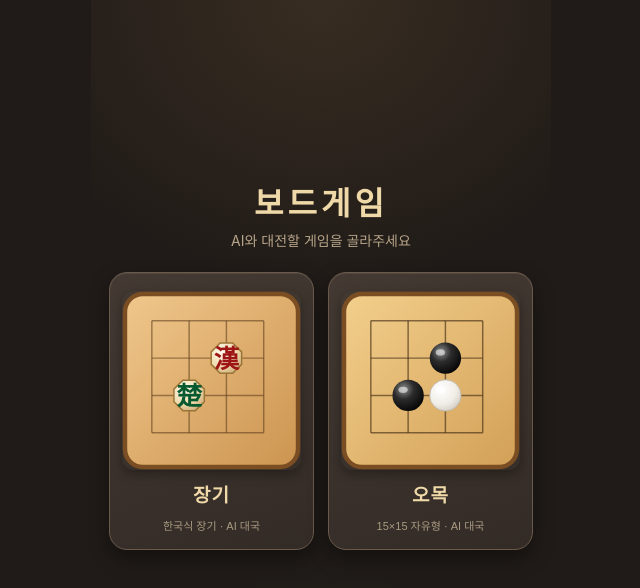
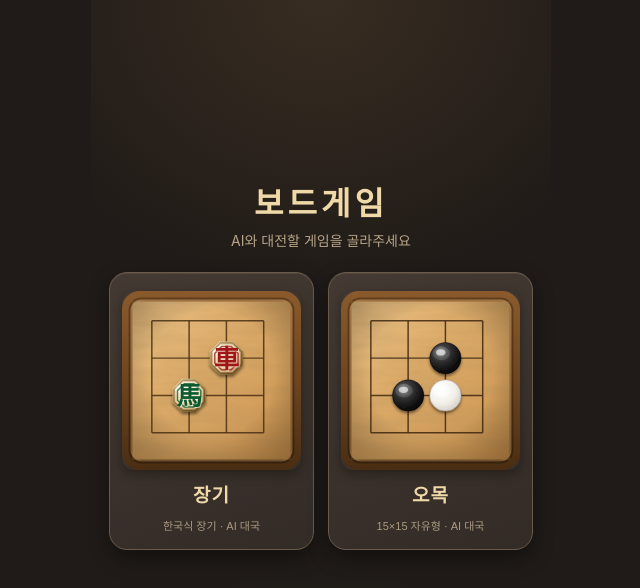
Before and after one commit to uqdaddy/myapp, a React (Vite) app: page / in a window 1280 px wide. Shown: the top 588 px of the page, without its empty margins (319-959 px from the left). Built offline with nearby package versions, Linux system fonts and the light colour scheme.

Commit message:
game-select: match preview boards to real graphics; use Han chariot + Cho horse

```diff
--- a/src/GameSelect.tsx
+++ b/src/GameSelect.tsx
@@ -16,42 +16,140 @@ function octagon(cx: number, cy: number, r: number): string {
   }).join(' ');
 }
 
-// Small SVG preview of a Janggi board with two pieces sitting exactly on grid
-// intersections (pieces are placed on line crossings in Janggi).
+// Shared <defs> replicating the exact look of the real boards (Board.tsx and
+// GomokuBoard.tsx): procedural wood grain, vignette, ivory/glossy stones with
+// bevels and specular sheen. IDs are prefixed `gsp-` to avoid clashing.
+function PreviewDefs() {
+  return (
+    <defs>
+      {/* --- board wood --- */}
+      <linearGradient id="gsp-wood" x1="0" y1="0" x2="0.9" y2="1">
+        <stop offset="0%" stopColor="#f0c78c" />
+        <stop offset="40%" stopColor="#e3b06d" />
+        <stop offset="100%" stopColor="#cc9450" />
+      </linearGradient>
+      <linearGradient id="gsp-border" x1="0" y1="0" x2="0" y2="1">
+        <stop offset="0%" stopColor="#8a5a2c" />
+        <stop offset="50%" stopColor="#6e451f" />
+        <stop offset="100%" stopColor="#4a2d12" />
+      </linearGradient>
+      <radialGradient id="gsp-vignette" cx="50%" cy="45%" r="72%">
+        <stop offset="55%" stopColor="rgba(0,0,0,0)" />
+        <stop offset="100%" stopColor="rgba(55,32,8,0.34)" />
+      </radialGradient>
+      <filter id="gsp-grain" x="0" y="0" width="100%" height="100%">
+        <feTurbulence
+          type="fractalNoise"
+          baseFrequency="0.03 0.14"
+          numOctaves={4}
+          seed={7}
+          stitchTiles="stitch"
+          result="noise"
+        />
+        <feColorMatrix
+          in="noise"
+          type="matrix"
+          values="0 0 0 0 0.42
+                  0 0 0 0 0.27
+                  0 0 0 0 0.10
+                  0 0 0 0.7 0"
+        />
+      </filter>
+
+      {/* --- janggi ivory stone --- */}
+      <radialGradient id="gsp-stoneFace" cx="35%" cy="28%" r="82%">
+        <stop offset="0%" stopColor="#fffdf5" />
+        <stop offset="28%" stopColor="#f9eecf" />
+        <stop offset="68%" stopColor="#e6d0a1" />
+        <stop offset="100%" stopColor="#bd9d68" />
+      </radialGradient>
+      <linearGradient id="gsp-stoneRim" x1="0.15" y1="0" x2="0.85" y2="1">
+        <stop offset="0%" stopColor="#efd9a8" />
+        <stop offset="45%" stopColor="#b8965b" />
+        <stop offset="100%" stopColor="#71531f" />
+      </linearGradient>
+
+      {/* --- gomoku stones --- */}
+      <radialGradient id="gsp-black" cx="36%" cy="30%" r="80%">
+        <stop offset="0%" stopColor="#8f8f8f" />
+        <stop offset="28%" stopColor="#3a3a3a" />
+        <stop offset="70%" stopColor="#141414" />
+        <stop offset="100%" stopColor="#000" />
+      </radialGradient>
+      <radialGradient id="gsp-white" cx="36%" cy="30%" r="82%">
+        <stop offset="0%" stopColor="#ffffff" />
+        <stop offset="55%" stopColor="#f3f0ea" />
+        <stop offset="100%" stopColor="#cfcac2" />
+      </radialGradient>
+
+      <filter id="gsp-shadow" x="-50%" y="-50%" width="200%" height="200%">
+        <feDropShadow dx="0" dy="1.4" stdDeviation="1.1" floodColor="#000" floodOpacity="0.5" />
+      </filter>
+    </defs>
+  );
+}
+
+// Common board frame + surface (wood grain + vignette) shared by both previews.
+function boardFrame() {
+  return (
+    <>
+      {/* outer wooden border */}
+      <rect x="0" y="0" width="120" height="120" rx="12" fill="url(#gsp-border)" />
+      {/* inner bevel */}
+      <rect x="5" y="5" width="110" height="110" rx="8" fill="none" stroke="rgba(0,0,0,0.3)" strokeWidth="1.2" />
+      <rect x="6.2" y="6.2" width="107.6" height="107.6" rx="7" fill="none" stroke="rgba(255,225,170,0.25)" strokeWidth="0.8" />
+      {/* playing surface: base wood + procedural grain + vignette */}
+      <rect x="7" y="7" width="106" height="106" rx="4" fill="url(#gsp-wood)" />
+      <rect x="7" y="7" width="106" height="106" rx="4" filter="url(#gsp-grain)" opacity={0.5} />
+      <rect x="7" y="7" width="106" height="106" rx="4" fill="url(#gsp-vignette)" />
+    </>
+  );
+}
+
+// Janggi preview: real board texture + a Han chariot (車, red) and a Cho horse
+// (馬, green) sitting on grid intersections.
 function JanggiPreview() {
   const lo = GRID[0];
   const hi = GRID[GRID.length - 1];
-  // Pieces on intersections two cells apart so they never overlap.
   const pieces = [
-    { cx: GRID[1], cy: GRID[2], label: '楚', cls: 'gs-p-cho' },
-    { cx: GRID[2], cy: GRID[1], label: '漢', cls: 'gs-p-han' },
+    { cx: GRID[2], cy: GRID[1], label: '車', cls: 'gs-p-han' }, // 한나라 차 (red)
+    { cx: GRID[1], cy: GRID[2], label: '馬', cls: 'gs-p-cho' }, // 초나라 마 (green)
   ];
-  const R = 11;
+  const R = 12;
+  const faceR = R - 1.6;
   return (
     <svg className="gs-prev" viewBox="0 0 120 120" role="img" aria-label="장기">
-      <defs>
-        <linearGradient id="gsjWood" x1="0" y1="0" x2="1" y2="1">
-          <stop offset="0%" stopColor="#f0c78c" />
-          <stop offset="100%" stopColor="#cc9450" />
-        </linearGradient>
-        <radialGradient id="gsjFace" cx="35%" cy="30%" r="80%">
-          <stop offset="0%" stopColor="#fffbf0" />
-          <stop offset="60%" stopColor="#f0dcae" />
-          <stop offset="100%" stopColor="#cba873" />
-        </radialGradient>
-      </defs>
-      <rect x="2" y="2" width="116" height="116" rx="12" fill="url(#gsjWood)" stroke="#7a4e22" strokeWidth="3" />
+      <PreviewDefs />
+      {boardFrame()}
       {/* grid: horizontal + vertical lines at the SAME coordinates */}
       {GRID.map((p) => (
         <g key={p}>
-          <line x1={lo} y1={p} x2={hi} y2={p} stroke="#5a3a18" strokeWidth="1" opacity="0.55" />
-          <line x1={p} y1={lo} x2={p} y2={hi} stroke="#5a3a18" strokeWidth="1" opacity="0.55" />
+          <line x1={lo} y1={p} x2={hi} y2={p} stroke="#4a2f14" strokeWidth="1" opacity="0.85" />
+          <line x1={p} y1={lo} x2={p} y2={hi} stroke="#4a2f14" strokeWidth="1" opacity="0.85" />
         </g>
       ))}
       {/* octagonal pieces centered on intersections */}
       {pieces.map((s) => (
-        <g key={s.label}>
-          <polygon points={octagon(s.cx, s.cy, R)} fill="url(#gsjFace)" stroke="#9a7538" strokeWidth="1" />
+        <g key={s.label} filter="url(#gsp-shadow)">
+          {/* wooden rim */}
+          <polygon points={octagon(s.cx, s.cy, R)} fill="url(#gsp-stoneRim)" />
+          {/* dark seam */}
+          <polygon points={octagon(s.cx, s.cy, faceR + 0.7)} fill="none" stroke="rgba(70,45,15,0.45)" strokeWidth="0.6" />
+          {/* ivory face */}
+          <polygon points={octagon(s.cx, s.cy, faceR)} fill="url(#gsp-stoneFace)" stroke="rgba(120,85,40,0.5)" strokeWidth="0.5" />
+          {/* specular sheen */}
+          <ellipse cx={s.cx - R * 0.28} cy={s.cy - R * 0.34} rx={R * 0.5} ry={R * 0.32} fill="rgba(255,255,255,0.45)" />
+          {/* engraved inner ring in side color */}
+          <polygon
+            points={octagon(s.cx, s.cy, R - 3.6)}
+            fill="none"
+            stroke={s.cls === 'gs-p-han' ? 'rgba(158,21,21,0.75)' : 'rgba(7,90,48,0.75)'}
+            strokeWidth="1"
+          />
+          {/* emboss + colored glyph */}
+          <text x={s.cx + 0.5} y={s.cy + 1} className="gs-glyph gs-p-emboss" textAnchor="middle" dominantBaseline="central">
+            {s.label}
+          </text>
           <text x={s.cx} y={s.cy + 0.5} className={`gs-glyph ${s.cls}`} textAnchor="middle" dominantBaseline="central">
             {s.label}
           </text>
@@ -61,12 +159,12 @@ function JanggiPreview() {
   );
 }
 
-// Small SVG preview of a Gomoku board with non-overlapping black/white stones
-// sitting on grid intersections (diameter < grid gap, so they never touch).
+// Gomoku preview: real board texture + glossy black/white stones on grid
+// intersections (diameter < grid gap, so they never overlap).
 function GomokuPreview() {
   const lo = GRID[0];
   const hi = GRID[GRID.length - 1];
-  const R = 10.5; // diameter 21 < gap 25 -> clear space between adjacent stones
+  const R = 10.5;
   const stones: { cx: number; cy: number; color: 'black' | 'white' }[] = [
     { cx: GRID[1], cy: GRID[2], color: 'black' },
     { cx: GRID[2], cy: GRID[2], color: 'white' },
@@ -74,45 +172,39 @@ function GomokuPreview() {
   ];
   return (
     <svg className="gs-prev" viewBox="0 0 120 120" role="img" aria-label="오목">
-      <defs>
-        <linearGradient id="gsgWood" x1="0" y1="0" x2="1" y2="1">
-          <stop offset="0%" stopColor="#f2cf8c" />
-          <stop offset="100%" stopColor="#d3a057" />
-        </linearGradient>
-        <radialGradient id="gsgBlack" cx="36%" cy="30%" r="80%">
-          <stop offset="0%" stopColor="#8f8f8f" />
-          <stop offset="40%" stopColor="#2c2c2c" />
-          <stop offset="100%" stopColor="#000" />
-        </radialGradient>
-        <radialGradient id="gsgWhite" cx="36%" cy="30%" r="82%">
-          <stop offset="0%" stopColor="#ffffff" />
-          <stop offset="60%" stopColor="#f0ede6" />
-          <stop offset="100%" stopColor="#cbc6bd" />
-        </radialGradient>
-      </defs>
-      <rect x="2" y="2" width="116" height="116" rx="12" fill="url(#gsgWood)" stroke="#7a4e22" strokeWidth="3" />
+      <PreviewDefs />
+      {boardFrame()}
       {GRID.map((p) => (
         <g key={p}>
-          <line x1={lo} y1={p} x2={hi} y2={p} stroke="#3d2610" strokeWidth="1" opacity="0.6" />
-          <line x1={p} y1={lo} x2={p} y2={hi} stroke="#3d2610" strokeWidth="1" opacity="0.6" />
+          <line x1={lo} y1={p} x2={hi} y2={p} stroke="#3d2610" strokeWidth="1" opacity="0.85" />
+          <line x1={p} y1={lo} x2={p} y2={hi} stroke="#3d2610" strokeWidth="1" opacity="0.85" />
         </g>
       ))}
       {stones.map((s, i) => (
-        <g key={i}>
+        <g key={i} filter="url(#gsp-shadow)">
           <circle
             cx={s.cx}
             cy={s.cy}
             r={R}
-            fill={s.color === 'black' ? 'url(#gsgBlack)' : 'url(#gsgWhite)'}
-            stroke={s.color === 'white' ? '#b9b3a8' : 'none'}
-            strokeWidth={s.color === 'white' ? 0.5 : 0}
+            fill={s.color === 'black' ? 'url(#gsp-black)' : 'url(#gsp-white)'}
+            stroke={s.color === 'white' ? 'rgba(150,145,135,0.6)' : 'rgba(0,0,0,0.5)'}
+            strokeWidth={0.5}
           />
+          {/* broad soft sheen */}
           <ellipse
-            cx={s.cx - R * 0.32}
+            cx={s.cx - R * 0.26}
+            cy={s.cy - R * 0.3}
+            rx={R * 0.56}
+            ry={R * 0.44}
+            fill={s.color === 'black' ? 'rgba(255,255,255,0.14)' : 'rgba(255,255,255,0.4)'}
+          />
+          {/* tight specular highlight */}
+          <ellipse
+            cx={s.cx - R * 0.3}
             cy={s.cy - R * 0.36}
             rx={R * 0.3}
             ry={R * 0.2}
-            fill={s.color === 'black' ? 'rgba(255,255,255,0.55)' : 'rgba(255,255,255,0.9)'}
+            fill={s.color === 'black' ? 'rgba(255,255,255,0.6)' : 'rgba(255,255,255,0.95)'}
           />
         </g>
       ))}
--- a/src/styles.css
+++ b/src/styles.css
@@ -891,6 +891,10 @@ body {
 .gs-p-han {
   fill: #9e1515;
 }
+/* pale emboss copy under the colored glyph, matching the real board pieces */
+.gs-p-emboss {
+  fill: rgba(255, 250, 235, 0.6);
+}
 .gs-name {
   font-size: 19px;
   font-weight: 800;
```
